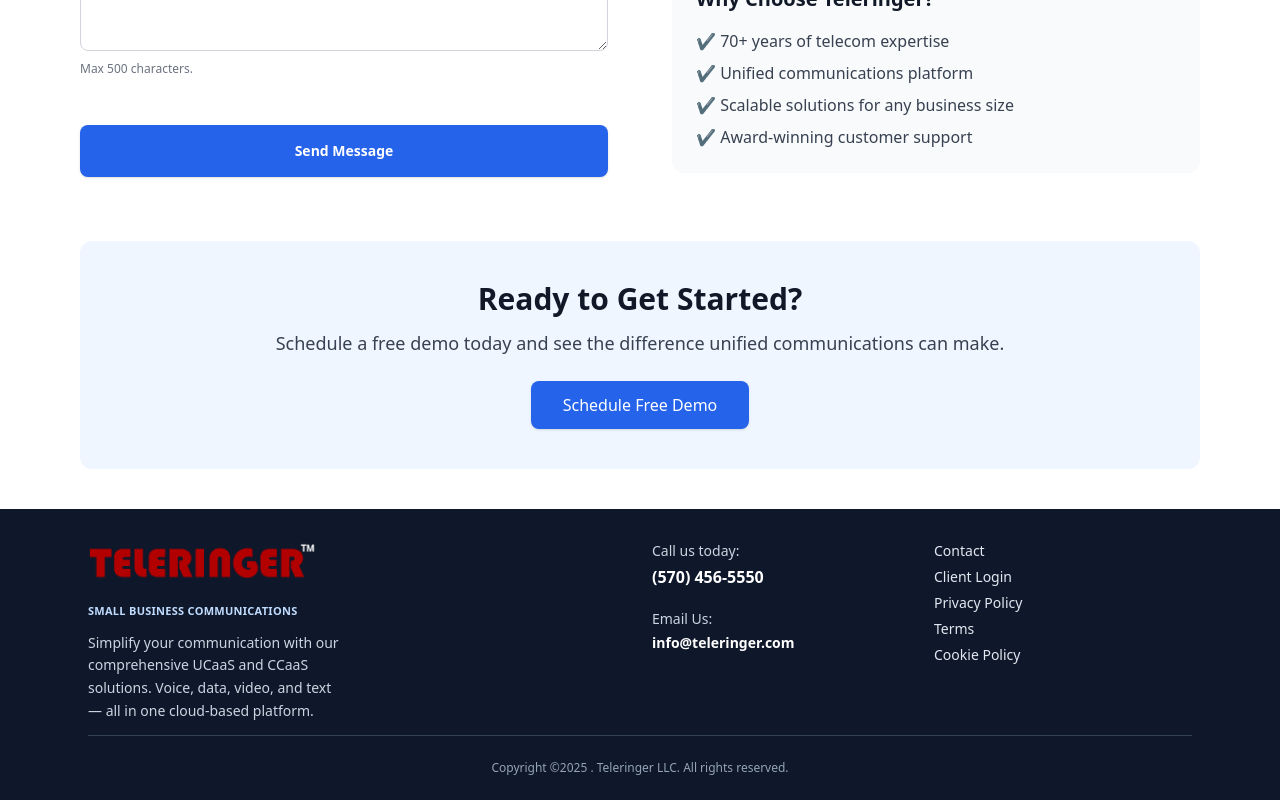
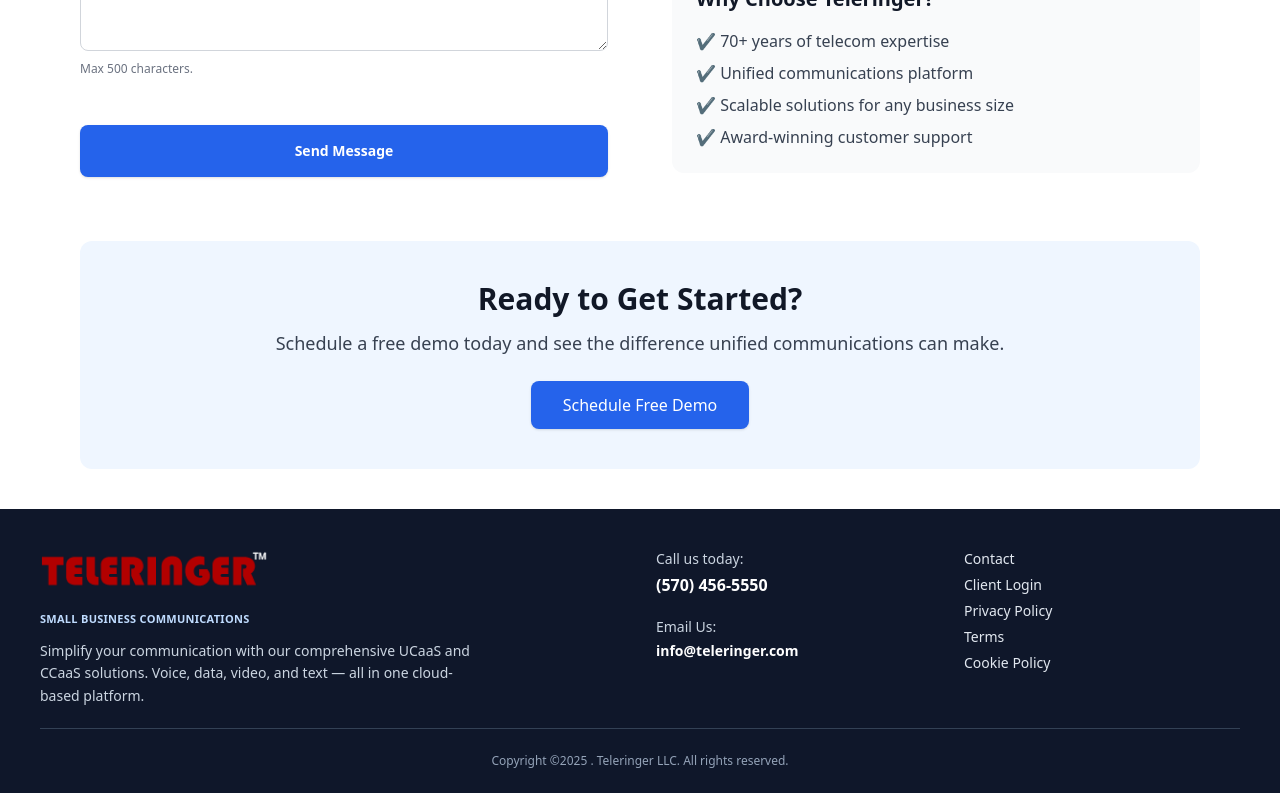
Before and after one commit to teleringer/teleringer, a Next.js app: page /contact in a window 1280 px wide. Shown: the part 919-1719 px from the top of the page. Built offline with nearby package versions, Linux system fonts and the light colour scheme; no server answers.

Commit message:
Update Footer.tsx

```diff
--- a/components/Footer.tsx
+++ b/components/Footer.tsx
@@ -3,20 +3,23 @@
 export default function Footer() {
   const homeHref = process.env.NEXT_PUBLIC_SITE_URL || "/";
 
+  // Match the width of the section above; adjust this one class if needed.
+  // If your "Ready to Get Started?" block uses a specific max width, copy it here.
+  const containerWidth = "max-w-[1200px]"; // e.g., use "max-w-6xl" or "max-w-screen-xl" to match exactly
+
   return (
     <footer className="bg-slate-900 text-slate-200">
-      {/* Match the section width above (tighter than full site). */}
-      <div className="mx-auto max-w-6xl px-4 md:px-6">
-        {/* Top */}
-        <div className="grid gap-6 pt-8 pb-3 md:grid-cols-4">
-          {/* 1) Brand / blurb */}
-          <div>
+      <div className={`mx-auto ${containerWidth} px-4 md:px-0`}>
+        {/* Grid: 12 cols -> [5 | 1(spacer) | 3 | 3] */}
+        <div className="grid grid-cols-1 gap-8 pt-10 pb-5 md:grid-cols-12">
+          {/* 1) Brand / blurb (col-span-5) */}
+          <div className="md:col-span-5">
             <a href={homeHref} aria-label="Go to Teleringer homepage" className="inline-block">
               <Image
                 src="/brand/footer-logo.png"
                 alt="Teleringer"
-                width={300}
-                height={60}
+                width={320}
+                height={64}
                 className="h-10 w-auto md:h-12"
                 priority
               />
@@ -30,24 +33,30 @@
             </p>
           </div>
 
-          {/* 2) Empty spacer column to pull right-side content inward */}
-          <div className="hidden md:block" />
+          {/* 2) Spacer (col-span-1 on md+) to push right side inward */}
+          <div className="hidden md:col-span-1 md:block" />
 
-          {/* 3) Contact */}
-          <div className="text-sm">
+          {/* 3) Contact (col-span-3) */}
+          <div className="md:col-span-3 text-sm">
             <div className="text-slate-300">Call us today:</div>
-            <a href="tel:5704565550" className="mt-1 block text-base font-semibold text-white hover:underline">
+            <a
+              href="tel:5704565550"
+              className="mt-1 block text-base font-semibold text-white hover:underline"
+            >
               (570) 456-5550
             </a>
 
             <div className="mt-5 text-slate-300">Email Us:</div>
-            <a href="mailto:info@teleringer.com" className="mt-1 block font-semibold text-white hover:underline">
+            <a
+              href="mailto:info@teleringer.com"
+              className="mt-1 block font-semibold text-white hover:underline"
+            >
               info@teleringer.com
             </a>
           </div>
 
-          {/* 4) Links */}
-          <nav className="text-sm">
+          {/* 4) Links (col-span-3) — flush to right edge of container */}
+          <nav className="md:col-span-3 text-sm">
             <ul className="space-y-1.5">
               <li><a className="hover:underline" href="/contact">Contact</a></li>
               <li>
@@ -67,8 +76,9 @@
           </nav>
         </div>
 
-        {/* Divider + copyright kept inside same container for aligned width */}
+        {/* Divider kept inside the SAME container so its left/right edges align with columns */}
         <hr className="border-slate-700" />
+
         <div className="py-6 text-center text-xs text-slate-400">
           Copyright ©{new Date().getFullYear()} . Teleringer LLC. All rights reserved.
         </div>
```
